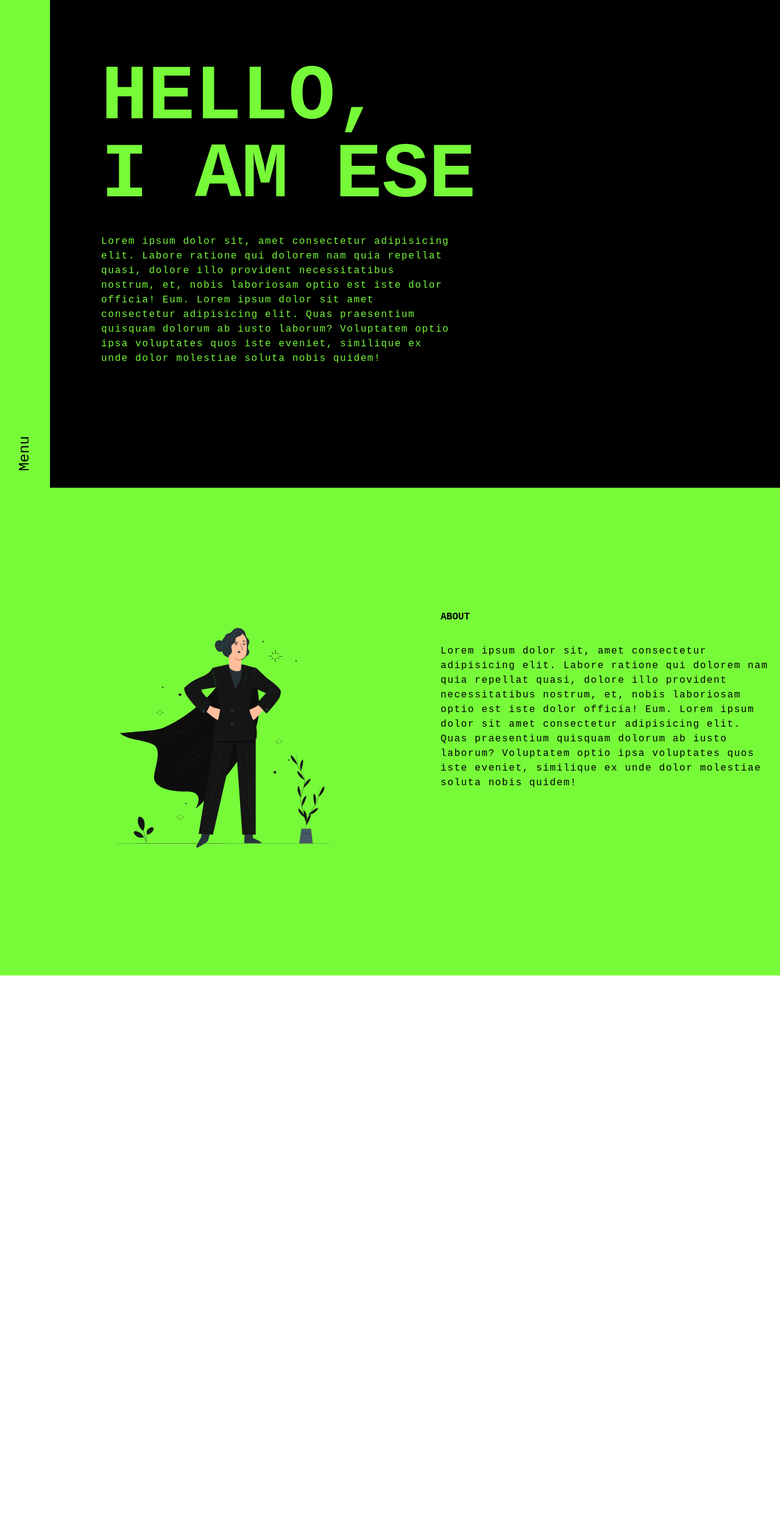
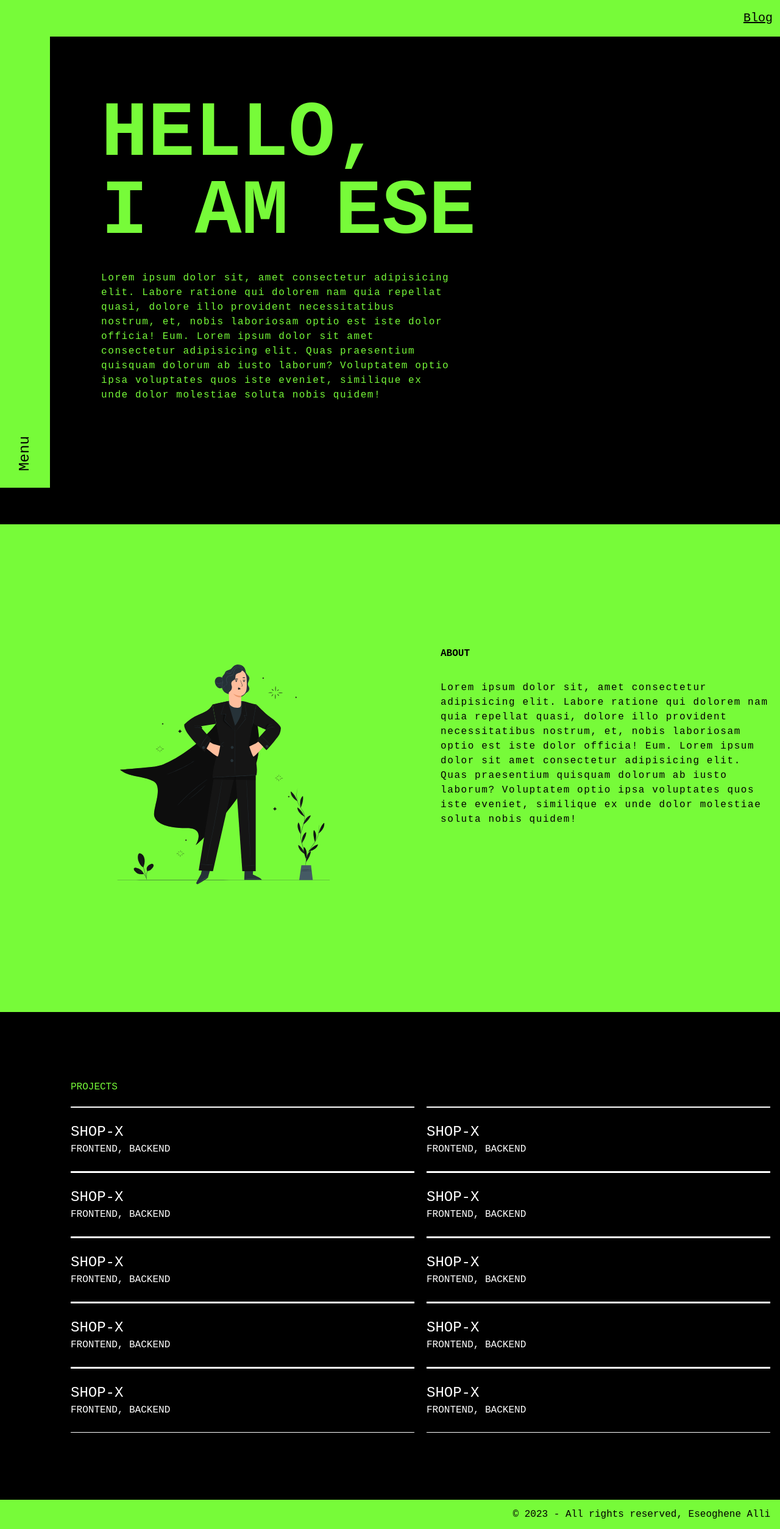
Before and after one commit to EseAlli/esealli.github.io, a Next.js app: page / in a window 1280 px wide. Shown: the whole page at 61% size. Before the commit the page ends 1600 px from the top, so only its background shows below. Built offline with nearby package versions, Linux system fonts and the light colour scheme.

Commit message:
added footer and nav bar top

```diff
--- /dev/null
+++ b/src/app/components/Footer/index.tsx
@@ -0,0 +1,13 @@
+import React from "react";
+
+const Footer = () => {
+  return (
+    <div className="bg-lime flex justify-end">
+      <p className="py-3 px-4">
+        &copy; 2023 - All rights reserved, Eseoghene Alli
+      </p>
+    </div>
+  );
+};
+
+export default Footer;
--- a/src/app/components/Nav/index.tsx
+++ b/src/app/components/Nav/index.tsx
@@ -11,8 +11,10 @@ const Nav = () => {
     setShow(!show);
   };
   const changeNavbarColor = () => {
-    if (window.scrollY >= 80) {
+    if (window.scrollY >= 80 && window.scrollY <= 1179) {
       setColorChange(true);
+    } else if (window.scrollY >= 1180) {
+      setColorChange(false);
     } else {
       setColorChange(false);
     }
@@ -23,6 +25,19 @@ const Nav = () => {
   }, []);
 
   return (
+    <>
+      <div
+        className={`${
+          colorChange ? "bg-black text-lime" : "bg-lime text-black"
+        } md:flex w-full justify-end hidden`}
+      >
+        <a
+          className="md:text-xl px-3 py-4 underline hover:font-bold font-medium"
+          href="https://eseoghenealli.hashnode.dev/"
+        >
+          Blog
+        </a>
+      </div>
       <nav className="fixed bg-transparent bottom-0 md:top-0 md:left-0 w-full md:w-auto text-2xl">
         <div
           className={`${show && "h-screen"} ${
@@ -57,6 +72,7 @@ const Nav = () => {
           </p>
         </div>
       </nav>
+    </>
   );
 };
 
--- /dev/null
+++ b/src/app/components/Projects/index.tsx
@@ -0,0 +1,35 @@
+import React from "react";
+
+const Projects = () => {
+  const ProjectItem = () => {
+    return (
+      <div className="border-t-white border-t-2 w-full py-2 md:py-6 border-b-white border-b">
+        <p className="text-xl md:text-2xl uppercase font-light">Shop-X</p>
+        <p>FRONTEND, BACKEND</p>
+      </div>
+    );
+  };
+  return (
+    <div className="bg-black text-white min-h-screen flex md:justify-center md:items-center w-full">
+      <div className="md:ml-[100px] py-8 md:py-16 lg:py-24 w-full">
+        <div className="container mx-auto px-4">
+          <p className="mb-5 uppercase text-lime">Projects</p>
+          <div className="grid md:grid-cols-2 w-full md:gap-x-5">
+            <ProjectItem />
+            <ProjectItem />
+            <ProjectItem />
+            <ProjectItem />
+            <ProjectItem />
+            <ProjectItem />
+            <ProjectItem />
+            <ProjectItem />
+            <ProjectItem />
+            <ProjectItem />
+          </div>
+        </div>
+      </div>
+    </div>
+  );
+};
+
+export default Projects;
--- a/src/app/layout.tsx
+++ b/src/app/layout.tsx
@@ -3,6 +3,7 @@ import "react-perfect-scrollbar/dist/css/styles.css";
 import type { Metadata } from "next";
 import { Inter } from "next/font/google";
 import Nav from "./components/Nav";
+import Footer from "./components/Footer";
 const inter = Inter({ subsets: ["latin"] });
 
 export const metadata: Metadata = {
@@ -20,6 +21,7 @@ export default function RootLayout({
       <body className="min-h-screen">
         <Nav />
         {children}
+        <Footer />
       </body>
     </html>
   );
--- a/src/app/page.tsx
+++ b/src/app/page.tsx
@@ -5,6 +5,7 @@ import PerfectScrollbar from "react-perfect-scrollbar";
 import { useRouter } from "next/navigation";
 import Header from "./components/Header";
 import About from "./components/About";
+import Projects from "./components/Projects";
 
 const Page = () => {
   const router = useRouter();
@@ -17,6 +18,7 @@ const Page = () => {
     <>
       <Header />
       <About />
+      <Projects />
     </>
   );
 };
```
Lines whose indentation alone changed are shown as unchanged.
